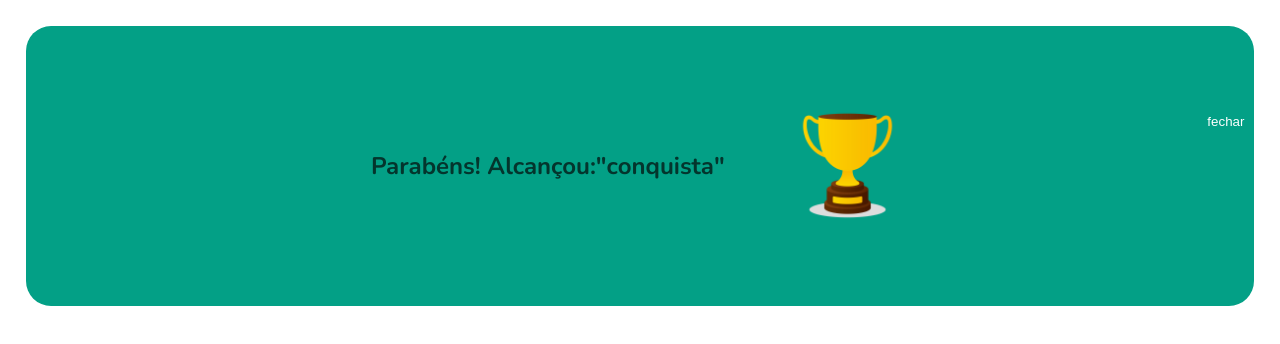
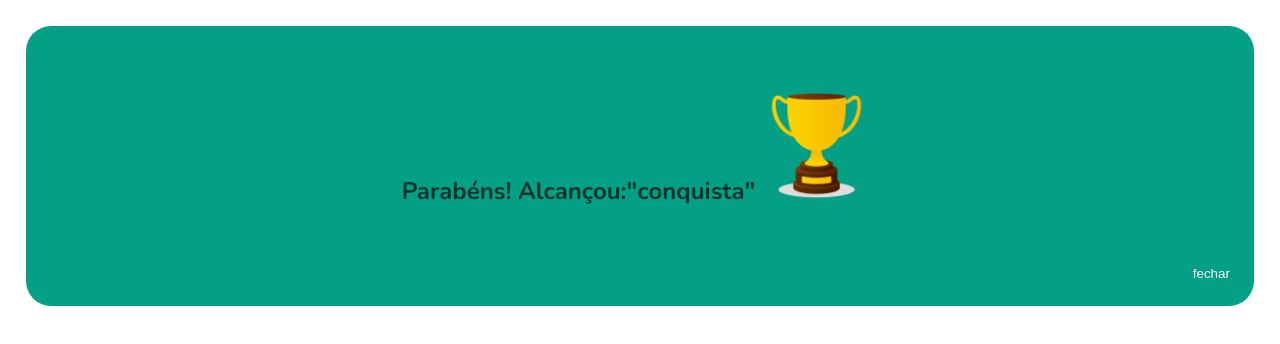
Before and after one commit to livianln3/synapta, a website: page www/modal.html in a window 1280 px wide. Drawn offline with nearby package versions, Linux system fonts and the light colour scheme.

Commit message:
Ajustes modal

```diff
--- a/www/css/modal.css
+++ b/www/css/modal.css
@@ -13,7 +13,6 @@ body{
     display: flex;
     height: 100vh;
     background-color: var(fundo);
-    padding: 2%;
      font-family: 'Nunito', system-ui, -apple-system, 'Segoe UI', 'Roboto', sans-serif;
      color: var(--cor-secundaria);
 
@@ -21,6 +20,13 @@ body{
 
 .app{
     width: 100vw;
+    padding: 2%;
+
+}
+
+.modaloverlay {
+    position: fixed;
+
 
 }
 
@@ -29,26 +35,35 @@ body{
     text-align: center;
     background-color: var(--cor-primaria);
     height: 35vh;
+    width: 96vw;
     border-radius: 25px;
     justify-content: center;
     align-items: center;
+
+
 }
 
-.modal__conteudo{
+.modalconteudo{
     display: flex;
     position: relative;
     justify-content: center;
-    align-items: center;
-    flex-grow: 1;
-    gap: 5%;
+    height: inherit;
+    flex-wrap: wrap;
+    width: 100%;
+}
+
+.div_Botao {
+    width: 100%;
+    display: flex;
+    justify-content: flex-end;
+    align-content: flex-end;
+    padding: 0 2% 2% 0;
 }
 
 .botao_fechar{
-    position: absolute;
-    top: 10px;
-    right: 10px;
     background-color: transparent;
     color: white;
     border: 1px;
     border-radius: 25px;
+    align-self: flex-end;
 }
--- a/www/modal.html
+++ b/www/modal.html
@@ -1,5 +1,5 @@
 <!DOCTYPE html>
-<html lang="en">
+<html lang="pt-br">
 <head>
     <meta charset="UTF-8">
     <meta name="viewport" content="width=device-width, initial-scale=1.0">
@@ -9,13 +9,24 @@
 </head>
 <body>
     <div class="app">
-        <div class="modal">
-            <div class="modal__conteudo">
-                <h2>Parabéns! Alcançou:"conquista"</h2>
-                <img src="img/trofeu_conquista.png" alt="trofeu" width="10%">
-                <button class="botao_fechar">fechar</button>
+
+        <div class="modaloverlay">
+
+            <div class="modal">
+
+                <div class="modalconteudo">
+                    <div style="display: flex; align-items: flex-end; justify-content: center;">
+                        <h2>Parabéns! Alcançou:"conquista"</h2>
+                        <img src="img/trofeu_conquista.png" alt="trofeu" width="10%">
+                    </div>
+                    <div class="div_Botao">
+                        <button class="botao_fechar">fechar</button>
+                    </div>
+
+                </div>
+
+
             </div>
-
         </div>
     </div>
 </body>
```
